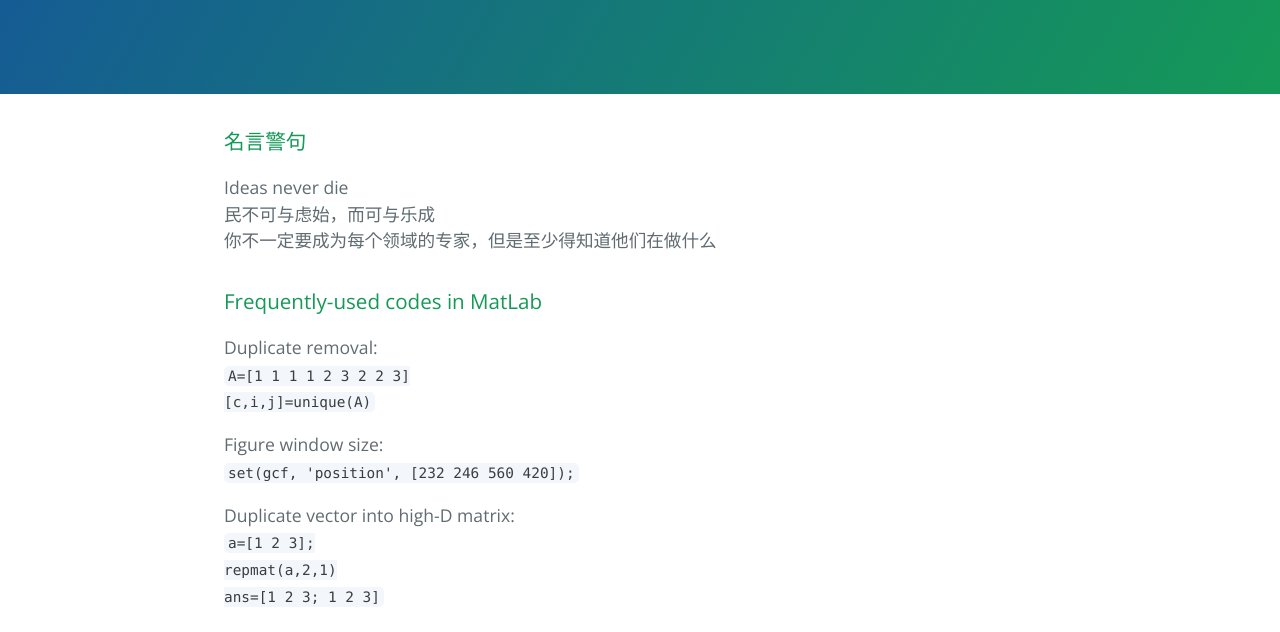
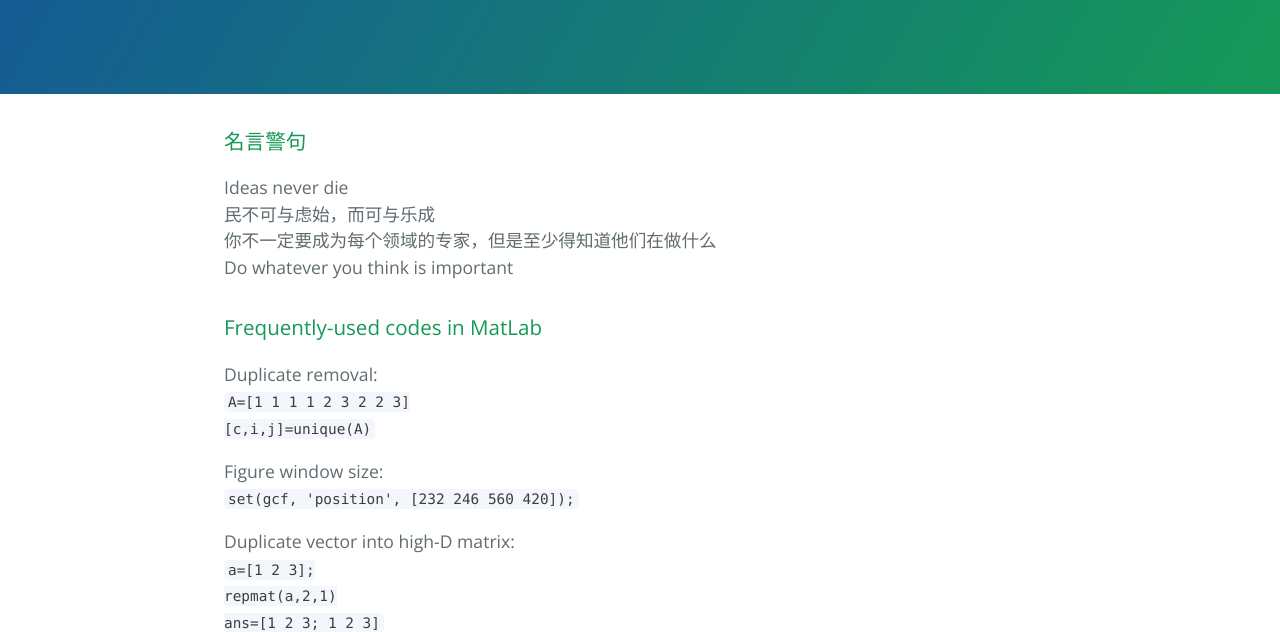
Before and after one commit to bigbearxiong/bigbearxiong.github.io, a plain HTML site: page index.html in a window 1280 px wide. Shown: the part 176-808 px from the top of the page. Drawn offline with nearby package versions, Linux system fonts and the light colour scheme; a script that the page names is missing.

Commit message:
Update index.html

```diff
--- a/index.html
+++ b/index.html
@@ -23,6 +23,7 @@
 <p>Ideas never die<br>
 民不可与虑始，而可与乐成<br>
 你不一定要成为每个领域的专家，但是至少得知道他们在做什么<br>
+Do whatever you think is important<br>
 </p>
 
       <h3>
```
